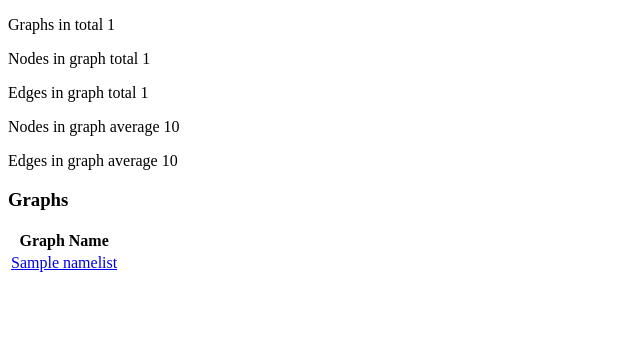
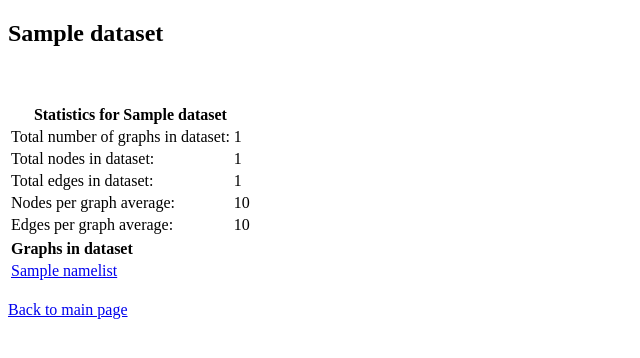
Before and after one commit to Helsinki-Genomic-Graph-Database/HGGD, a Flask app: template src/templates/dataset.html in a window 1280 px wide. Shown: the top 358 px of the page, without its empty margins (0-640 px from the left). Run offline with Flask 2, Linux system fonts and the light colour scheme; the template is opened without the code that fills it: most values are stand-ins (such as "Sample title", 1, 10 or a date in 2020); parts of the project's set-up code (start-up, migrations or seed data) failed here and were passed over.

Commit message:
tuning the webpage

```diff
--- a/src/file_ui/graphReader.py
+++ b/src/file_ui/graphReader.py
@@ -44,3 +44,5 @@ class GraphReader:
         line = line.strip()
         split_line = line.split(" ")
         return len(split_line) - 2
+
+graphreader_service = GraphReader()
--- a/src/routes.py
+++ b/src/routes.py
@@ -1,18 +1,34 @@
 from flask import render_template
 from calculator import calculator_service
+from file_ui.graphReader import graphreader_service
 from dataset import Dataset
 from app import app
-from graph import Graph
 
-graph_list = [Graph("name1", 11, 12), Graph("name2", 13, 14), Graph("name3", 15, 16)]
+# Reads the datasets
+graphreader_service.run()
+graph_list = graphreader_service.get_graph_list()
 dataset1 = Dataset(graph_list)
 
 @app.route("/", methods=["GET"])
 def render_index():
-    return render_template("index.html")
+    """ Renders the index page
 
-@app.route("/dataset", methods=["GET"])
-def render_dataset():
+    Returns:
+        html page
+    """
+    dataset_names = ["Dataset1"] # placeholder list for all datasets
+    return render_template("index.html", dataset_names=dataset_names)
+
+@app.route("/datasets/<dataset>", methods=["GET"])
+def render_dataset(dataset):
+    """ Render the pages for dataset
+
+    Args:
+        dataset (string): dataset name
+
+    Returns:
+        html page
+    """
     graphs_total, avg_nodes, avg_edges = calculator_service.calculate_statistics(dataset1)
     total_nodes, total_edges = calculator_service.get_no_nodes_and_edges(dataset1)
     graphs = dataset1.get_graphs()
@@ -20,13 +36,21 @@ def render_dataset():
     for graph in graphs:
         namelist.append(graph.get_names())
     return render_template("dataset.html", total_graphs=graphs_total, average_nodes=avg_nodes, \
-        average_edges=avg_edges, graphs= graphs, total_edges=total_edges, \
-        total_nodes= total_nodes, namelist=namelist)
+        average_edges=avg_edges, graphs=graphs, total_edges=total_edges, \
+        total_nodes=total_nodes, namelist=namelist, dataset= dataset)
 
-@app.route("/<name>", methods=["GET"])
+@app.route("/graphs/<name>", methods=["GET"])
 def render_graph(name):
+    """ Renders the pages for graphs
+
+    Args:
+        name (string): name for graph
+
+    Returns:
+        html page
+    """
     graph = dataset1.find_graph(name)
     name = graph.get_names()
     nodes = graph.get_nodes()
     edges = graph.get_edges()
-    return render_template("graph.html",name = name, nodes = nodes, edges = edges)
+    return render_template("graph.html",name=name, nodes=nodes, edges=edges)
--- a/src/templates/dataset.html
+++ b/src/templates/dataset.html
@@ -1,28 +1,48 @@
 {% extends "layout.html" %}
 
 {% if dataset %}
-    {% block title %} Test dataset {% endblock %}
+    {% block title %} Dataset 1 {% endblock %}
 
     {% block body %}
 
-    <p> Graphs in total {{ total_graphs }} </p>
-    <p> Nodes in graph total {{ total_nodes }} </p>
-    <p> Edges in graph total {{ total_edges }} </p>
-    <p> Nodes in graph average {{ average_nodes }} </p>
-    <p> Edges in graph average {{ average_edges }} </p>
-
-    <h3> Graphs </h3>
+    <h2> {{ dataset }} </h2>
+    <table>
+        <tr>
+            <th colspan="2">Statistics for {{ dataset }} </th>
+        </tr>
+        <tr>
+            <td>Total number of graphs in dataset: </td>
+            <td>{{ total_graphs }} </td>
+        </tr>
+        <tr>
+            <td>  Total nodes in dataset: </td>
+            <td> {{ total_nodes }} </td>
+        </tr>
+        <tr>
+            <td> Total edges in dataset: </td>
+            <td> {{ total_edges }} </td>
+        </tr>
+        <tr>
+            <td> Nodes per graph average: </td>
+            <td> {{ average_nodes }} </td>
+        </tr>
+        <tr>
+            <td> Edges per graph average: </td>
+            <td> {{ average_edges }} </td>
+        </tr>
+        <br><br>
 
         <table>
             <tr>
-                <th> Graph Name </th>
+                <th colspan="2">Graphs in dataset </th>
             </tr>
-
             {% for name in namelist%}
             <tr>
-                <td> <a href="/{{ name }}" target="_blank"> {{ name }} </a> </td>
+                <td> <a href="/graphs/{{ name }}">  {{ name }} </a> </td>
             </tr>
             {% endfor %}
         </table>
+    <br>
+    <a href="/">Back to main page</a>
     {% endblock %}
 {% endif %}
```
Also changed, not shown: src/templates/graph.html (+5 -3 lines), src/templates/index.html (+7 -1 lines).
